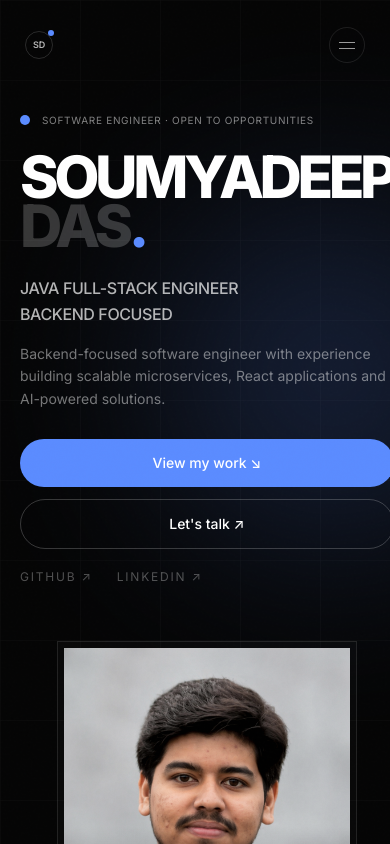
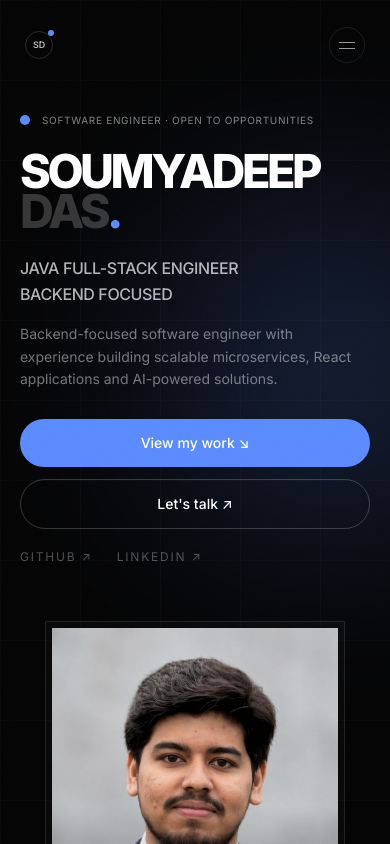
Before and after one commit to soumyadeep6845/soumyadeep-portfolio, a React (Vite) app: page / in a window 390 px wide. Shown: the top 844 px of the page. Built offline with nearby package versions, Linux system fonts and the light colour scheme.

Commit message:
final fixes

```diff
--- a/src/components/Hero.tsx
+++ b/src/components/Hero.tsx
@@ -54,7 +54,7 @@ function Hero() {
                 initial={{ opacity: 0, y: 30 }}
                 animate={{ opacity: 1, y: 0 }}
                 transition={{ duration: 0.8, delay: 0.1 }}
-                className="text-[clamp(3.35rem,15vw,8.5rem)] font-extrabold leading-[0.84] tracking-[-0.075em] sm:text-[clamp(4rem,11vw,8.5rem)] lg:text-[clamp(4rem,8vw,8.5rem)]"
+                className="whitespace-nowrap text-[clamp(2.65rem,12vw,4.5rem)] font-extrabold leading-[0.84] tracking-[-0.075em] sm:text-[clamp(4rem,11vw,8.5rem)] lg:text-[clamp(4rem,8vw,8.5rem)]"
               >
                 SOUMYADEEP
               </motion.h1>
@@ -63,7 +63,7 @@ function Hero() {
                 initial={{ opacity: 0, y: 30 }}
                 animate={{ opacity: 1, y: 0 }}
                 transition={{ duration: 0.8, delay: 0.2 }}
-                className="text-[clamp(3.35rem,15vw,8.5rem)] font-extrabold leading-[0.84] tracking-[-0.075em] text-white/20 sm:text-[clamp(4rem,11vw,8.5rem)] lg:text-[clamp(4rem,8vw,8.5rem)]"
+                className="whitespace-nowrap text-[clamp(2.65rem,12vw,4.5rem)] font-extrabold leading-[0.84] tracking-[-0.075em] text-white/20 sm:text-[clamp(4rem,11vw,8.5rem)] lg:text-[clamp(4rem,8vw,8.5rem)]"
               >
                 DAS<span className="text-[var(--accent)]">.</span>
               </motion.h1>
```
